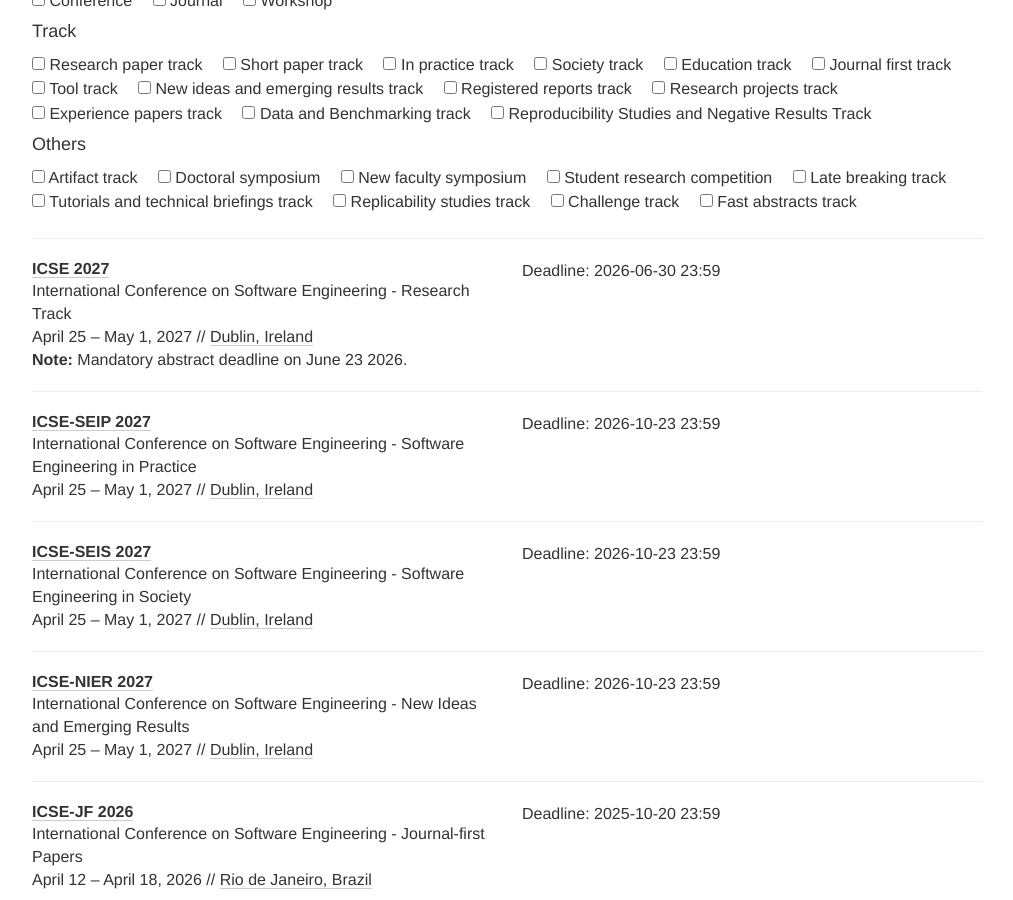
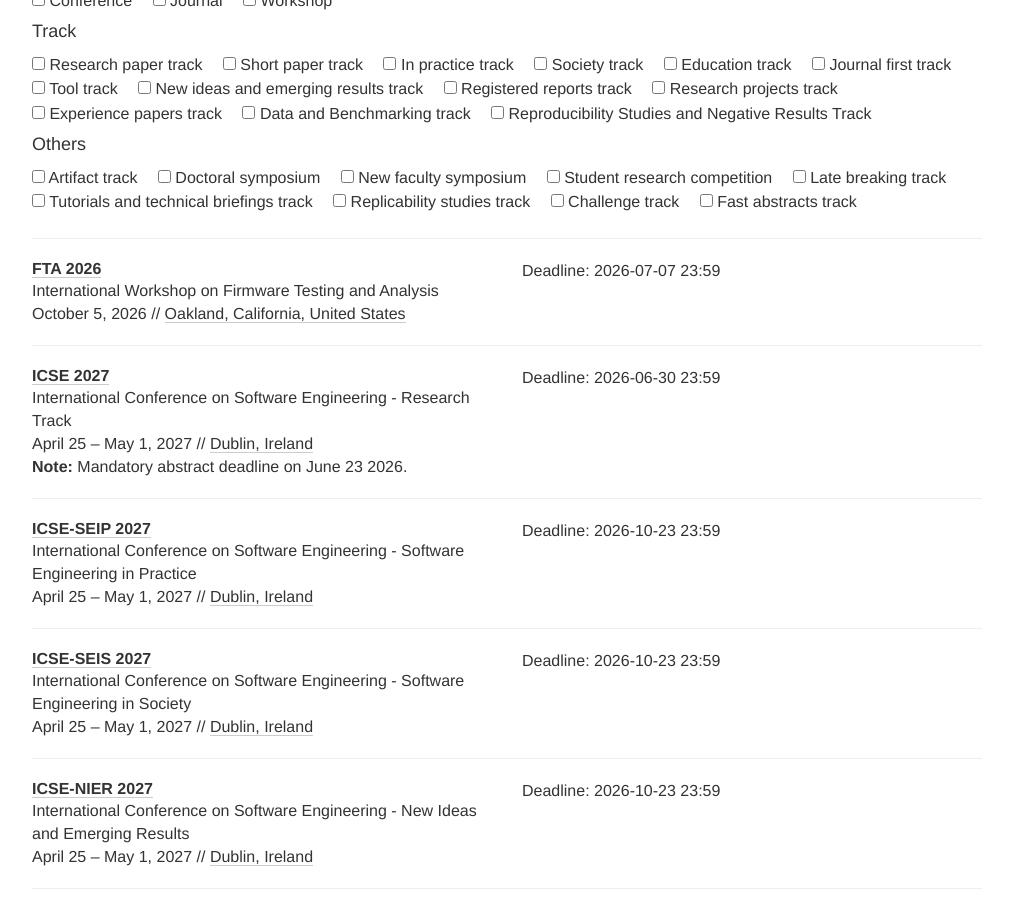
Before and after one commit to se-deadlines/se-deadlines.github.io, a Jekyll site: the page built from index.html, in a window 1280 px wide and 900 px high, scrolled down 374 px. Shown: the whole window, without its empty margins (133-1146 px from the left). Built offline with Jekyll 4.4.1, drawn with Linux system fonts in a browser that asks for light colours; nearby versions of some CDN libraries.

Commit message:
Update conferences.yml
International Workshop on Firmware Testing and Analysis (FTA 2026), proceedings published by ACM

```diff
--- a/_data/conferences.yml
+++ b/_data/conferences.yml
@@ -1,4 +1,11 @@
----
+- name: FTA
+  description: International Workshop on Firmware Testing and Analysis
+  year: 2026
+  link: https://conf.researchr.org/home/splash-issta-2026/fta-2026
+  deadline: ["2026-07-07 23:59"]
+  date: October 5, 2026
+  place: Oakland, California, United States
+  tags: [WO]
 
 # ICSEs
 - name: ICSE
```
